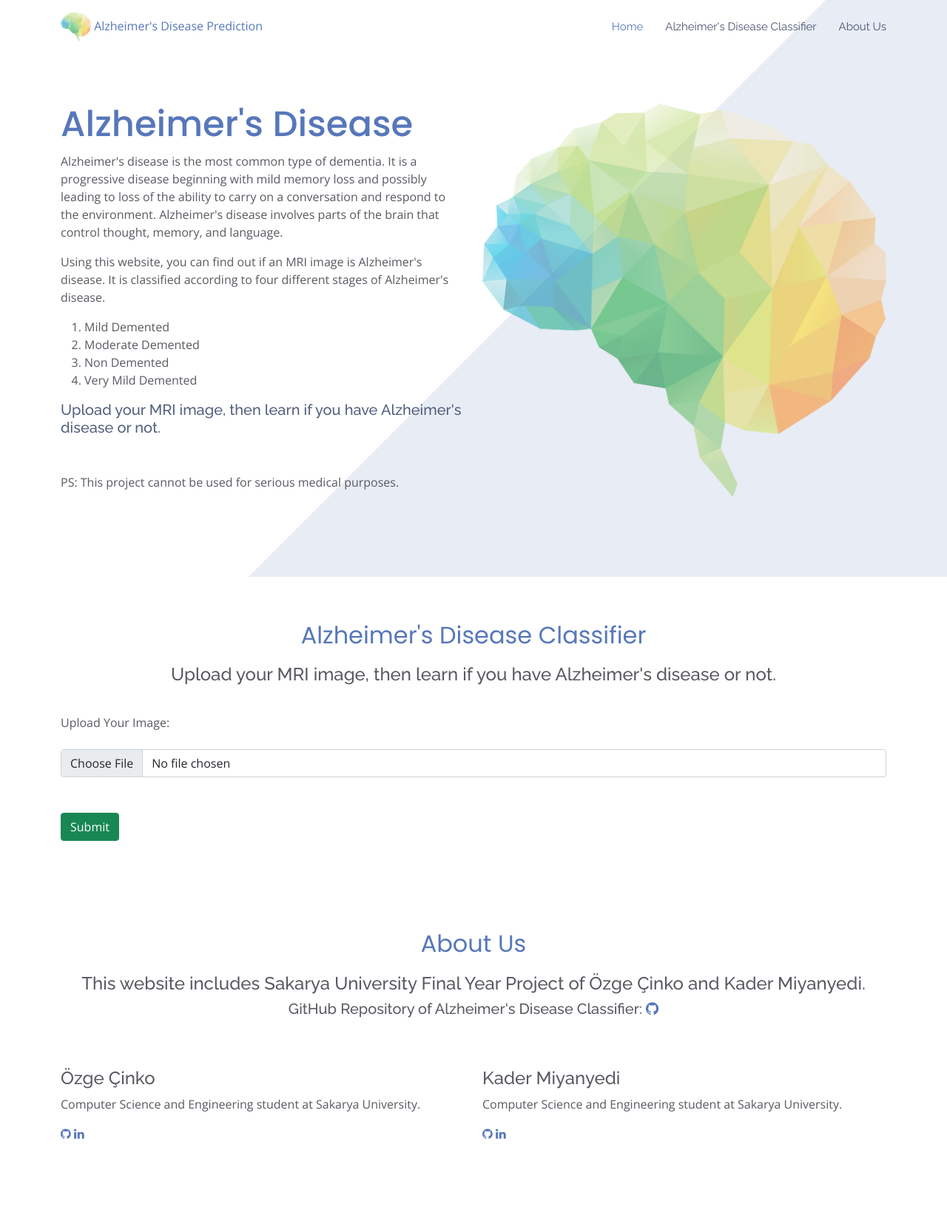
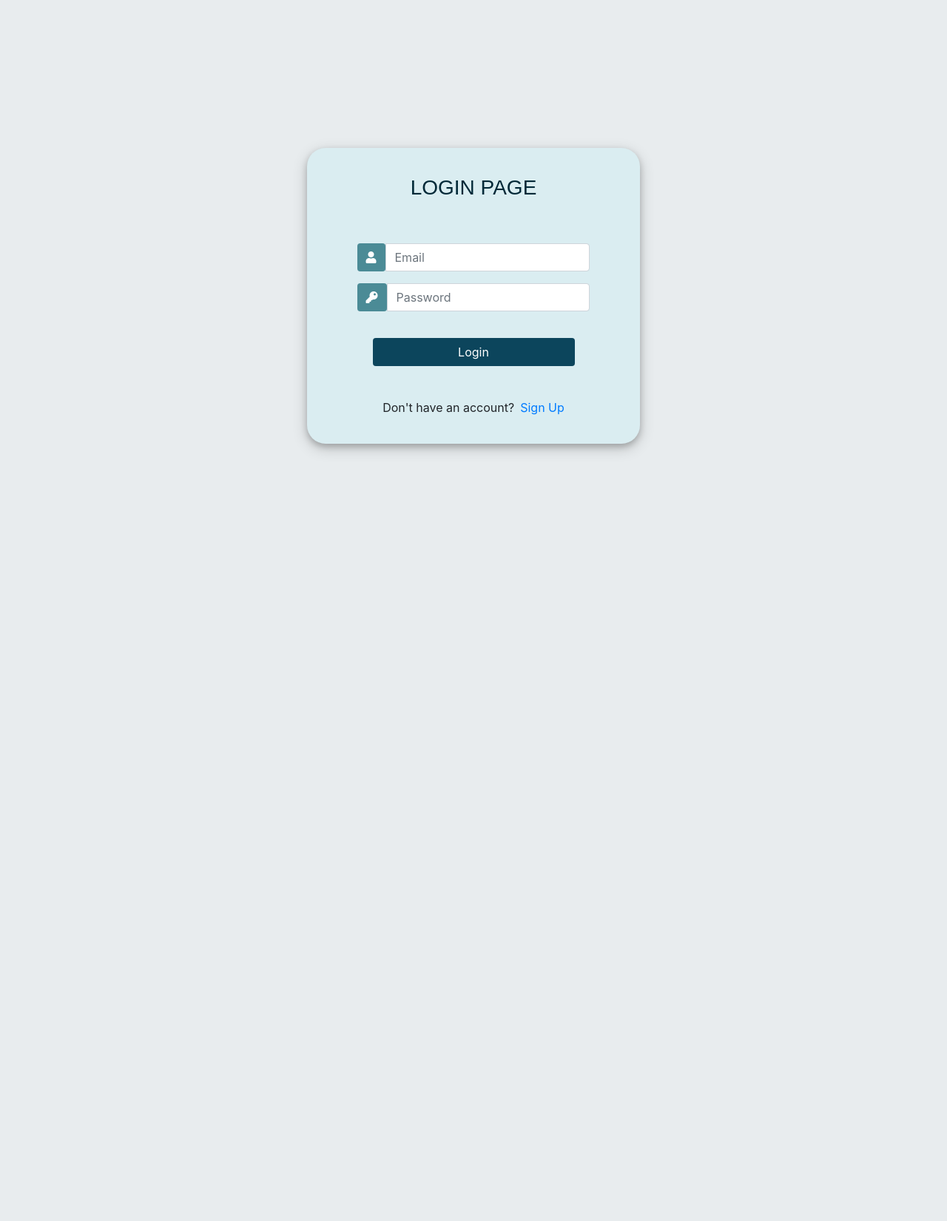
Before and after one commit to ozgecinko/AlzheimersDiseaseClassifier, a Flask app: page / in a window 1280 px wide. Shown: the whole page at 74% size. After the commit the page ends 612 px from the top, so only its background shows below. Run offline with Flask 2, Linux system fonts and the light colour scheme; some libraries are stand-ins or nearby versions.

Commit message:
add login and register html and logic

```diff
--- a/app.py
+++ b/app.py
@@ -1,56 +1,140 @@
-from flask import Flask, render_template, request
+from datetime import datetime
+from flask import Flask, render_template, request, redirect, url_for
 from keras.models import load_model
 from keras.preprocessing import image
 from keras.metrics import AUC
 from PIL import Image
 import numpy as np
+import pyrebase
+from config import firebase_config
 
 app = Flask(__name__)
+firebase = pyrebase.initialize_app(firebase_config)
+auth = firebase.auth()
+db = firebase.database()
 
-dependencies = {
-    'auc_roc': AUC
-}
+dependencies = {"auc_roc": AUC}
+person = {"is_logged_in": False, "name": "", "email": "", "uid": ""}
 
 verbose_name = {
-	0: "Non Demented",
-	1: "Very Mild Demented",
-	2: "Mild Demented",
-	3: "Moderate Demented"
+    0: "Non Demented",
+    1: "Very Mild Demented",
+    2: "Mild Demented",
+    3: "Moderate Demented",
 }
 
 # Select model
-model = load_model('alzheimer_cnn_model.h5', compile=False)
+model = load_model("alzheimer_cnn_model.h5", compile=False)
 
 model.make_predict_function()
 
+
 def predict_label(img_path):
-	test_image = Image.open(img_path).convert('L')
-	test_image = image.img_to_array(test_image)/255.0
-	test_image = test_image.reshape(-1, 128, 128, 1)
+    test_image = Image.open(img_path).convert("L")
+    test_image = image.img_to_array(test_image) / 255.0
+    test_image = test_image.reshape(-1, 128, 128, 1)
 
-	predict_x=model.predict(test_image)
-	classes_x=np.argmax(predict_x,axis=1)
+    predict_x = model.predict(test_image)
+    classes_x = np.argmax(predict_x, axis=1)
 
-	return verbose_name[classes_x[0]]
-
-# routes
-@app.route("/", methods=['GET', 'POST'])
-def main():
-	return render_template("index.html")
+    return verbose_name[classes_x[0]]
 
 
-@app.route("/submit", methods = ['GET', 'POST'])
-def get_output():
-	if request.method == 'POST':
-		img = request.files['my_image']
-
-		img_path = "static/tests/" + img.filename
-		img.save(img_path)
-
-		predict_result = predict_label(img_path)
-
-	return render_template("index.html", prediction = predict_result, img_path = img_path)
+@app.route("/login")
+def login():
+    return render_template("login.html")
 
 
-if __name__ =='__main__':
-	app.run(debug = True)
+@app.route("/signup")
+def signup():
+    return render_template("register.html")
+
+
+@app.route("/", methods=["GET", "POST"])
+def main():
+    if person["is_logged_in"]:
+        return render_template("index.html", person=person)
+    return render_template("login.html")
+
+
+@app.route("/submit", methods=["GET", "POST"])
+def get_output():
+    if request.method == "POST":
+        img = request.files["my_image"]
+
+        img_path = "static/tests/" + img.filename
+        img.save(img_path)
+
+        predict_result = predict_label(img_path)
+
+    if person["is_logged_in"]:
+        data = {
+            "user_name": person["name"],
+            "result": predict_result,
+            "created_at": datetime.now(),
+        }
+        db.child("alzheimer_results").child(person["uid"]).set(data)
+
+    return render_template(
+        "index.html", prediction=predict_result, img_path=img_path, person=person
+    )
+
+
+@app.route("/previous-results", methods=["GET", "POST"])
+def previous_results():
+    # Todo: create new previous list template
+    return render_template("index.html")
+
+
+@app.route("/auth/token", methods=["POST", "GET"])
+def token():
+    if request.method == "POST":
+        result = request.form
+        email, password = result["email"], result["password"]
+        try:
+            user = auth.sign_in_with_email_and_password(email, password)
+            person["is_logged_in"] = True
+            person["email"] = user["email"]
+            person["uid"] = user["localId"]
+
+            data = db.child("users").get()
+            person["name"] = data.val()[person["uid"]]["name"]
+            return redirect(url_for("main"))
+        except:
+            return redirect(url_for("login"))
+    else:
+        if person["is_logged_in"]:
+            return redirect(url_for("main"))
+        else:
+            return redirect(url_for("login"))
+
+
+@app.route("/register", methods=["POST", "GET"])
+def register():
+    if request.method == "POST":
+        result = request.form
+        email, password, name = result["email"], result["password"], result["name"]
+        try:
+            auth.create_user_with_email_and_password(email, password)
+            user = auth.sign_in_with_email_and_password(email, password)
+
+            person["is_logged_in"] = True
+            person["email"] = user["email"]
+            person["uid"] = user["localId"]
+            person["name"] = name
+
+            data = {"name": name, "email": email}
+            db.child("users").child(person["uid"]).set(data)
+
+            return redirect(url_for("main"))
+        except:
+            return redirect(url_for("signup"))
+    else:
+        if person["is_logged_in"]:
+            return redirect(url_for("main"))
+        else:
+            return redirect(url_for("signup"))
+
+
+if __name__ == "__main__":
+    app.run(debug=True)
--- a/templates/index.html
+++ b/templates/index.html
@@ -10,7 +10,9 @@
   <meta content="" name="keywords">
 
   <!-- Google Fonts -->
-  <link href="https://fonts.googleapis.com/css?family=Open+Sans:300,300i,400,400i,600,600i,700,700i|Raleway:300,300i,400,400i,500,500i,600,600i,700,700i|Poppins:300,300i,400,400i,500,500i,600,600i,700,700i" rel="stylesheet">
+  <link
+    href="https://fonts.googleapis.com/css?family=Open+Sans:300,300i,400,400i,600,600i,700,700i|Raleway:300,300i,400,400i,500,500i,600,600i,700,700i|Poppins:300,300i,400,400i,500,500i,600,600i,700,700i"
+    rel="stylesheet">
 
   <!-- Vendor CSS Files -->
   <link href="static/assets/vendor/aos/aos.css" rel="stylesheet">
@@ -46,6 +48,15 @@
           <li><a class="nav-link scrollto active" href="#hero">Home</a></li>
           <li><a class="nav-link scrollto" href="#contact">Alzheimer's Disease Classifier</a></li>
           <li><a class="nav-link scrollto" href="#features">About Us</a></li>
+          {% if person["is_logged_in"] %}
+          <li><a class="nav-link scrollto" href="/previous-results">Previous Results</a></li>
+          <li class="nav-link">
+            {{ person["name"] }}
+          </li>
+          {% else %}
+          <li><a class="nav-link scrollto" href="/login">Login</a></li>
+          {% endif %}
+
         </ul>
         <i class="bi bi-list mobile-nav-toggle"></i>
       </nav><!-- .navbar -->
@@ -62,7 +73,9 @@
           <div>
             <h1>Alzheimer's Disease</h1>
             <p>
-              Alzheimer's disease is the most common type of dementia. It is a progressive disease beginning with mild memory loss and possibly leading to loss of the ability to carry on a conversation and respond to the environment. Alzheimer's disease involves parts of the brain that control thought, memory, and language.
+              Alzheimer's disease is the most common type of dementia. It is a progressive disease beginning with mild
+              memory loss and possibly leading to loss of the ability to carry on a conversation and respond to the
+              environment. Alzheimer's disease involves parts of the brain that control thought, memory, and language.
             </p>
             <p>
               Using this website, you can find out if an MRI image is Alzheimer's disease.
@@ -105,7 +118,7 @@
                 <label class="control-label col-sm-2" for="pwd">Upload Your Image:</label>
                 <div class="col-lg-12">
                   </br>
-                      <input type="file" class="form-control" placeholder="Hours Studied"  name="my_image" id="pwd">
+                  <input type="file" class="form-control" placeholder="Hours Studied" name="my_image" id="pwd">
                   </br>
                 </div>
               </div>
@@ -122,7 +135,7 @@
             <img src="{{img_path}}" height="400px" width="400px">
             </br>
             </br>
-                <h2> Alzheimer Disease Prediction   : <i> {{prediction}} </i></h2>
+            <h2> Alzheimer Disease Prediction : <i> {{prediction}} </i></h2>
 
             {% endif %}
           </div>
@@ -139,7 +152,8 @@
           <h2>About Us</h2>
           <h4>This website includes Sakarya University Final Year Project of Özge Çinko and Kader Miyanyedi.
           </h4>
-          <h5>GitHub Repository of Alzheimer's Disease Classifier: <a href="https://github.com/ozgecinko/AlzheimersDiseaseClassifier"><i class="fa fa-github"></i></a></h5>
+          <h5>GitHub Repository of Alzheimer's Disease Classifier: <a
+              href="https://github.com/ozgecinko/AlzheimersDiseaseClassifier"><i class="fa fa-github"></i></a></h5>
         </div>
 
         <div class="row no-gutters">
@@ -174,7 +188,8 @@
 
   </main><!-- End #main -->
 
-  <a href="#" class="back-to-top d-flex align-items-center justify-content-center"><i class="bi bi-arrow-up-short"></i></a>
+  <a href="#" class="back-to-top d-flex align-items-center justify-content-center"><i
+      class="bi bi-arrow-up-short"></i></a>
   <!-- Vendor JS Files -->
   <script src="static/assets/vendor/aos/aos.js"></script>
   <script src="static/assets/vendor/bootstrap/js/bootstrap.bundle.min.js"></script>
--- /dev/null
+++ b/templates/login.html
@@ -0,0 +1,131 @@
+<!DOCTYPE html>
+<html>
+
+<head>
+    <title>Login Page</title>
+    <link rel="stylesheet" href="https://stackpath.bootstrapcdn.com/bootstrap/4.1.3/css/bootstrap.min.css"
+        integrity="sha384-MCw98/SFnGE8fJT3GXwEOngsV7Zt27NXFoaoApmYm81iuXoPkFOJwJ8ERdknLPMO" crossorigin="anonymous">
+    <script src="https://ajax.googleapis.com/ajax/libs/jquery/3.3.1/jquery.min.js"></script>
+    <link rel="stylesheet" href="https://use.fontawesome.com/releases/v5.6.1/css/all.css"
+        integrity="sha384-gfdkjb5BdAXd+lj+gudLWI+BXq4IuLW5IT+brZEZsLFm++aCMlF1V92rMkPaX4PP" crossorigin="anonymous">
+
+
+    <style>
+        body,
+        html {
+            margin: 0;
+            padding: 0;
+            height: 100%;
+            background: #e8ecee !important;
+        }
+
+        .user_card {
+            width: 450px;
+            height: 400px;
+            margin-top: auto;
+            margin-bottom: auto;
+            background: #daedf1;
+            position: relative;
+            display: flex;
+            justify-content: center;
+            flex-direction: column;
+            padding: 10px;
+            box-shadow: 0 4px 8px 0 rgba(0, 0, 0, 0.2), 0 6px 20px 0 rgba(0, 0, 0, 0.19);
+            -webkit-box-shadow: 0 4px 8px 0 rgba(0, 0, 0, 0.2), 0 6px 20px 0 rgba(0, 0, 0, 0.19);
+            -moz-box-shadow: 0 4px 8px 0 rgba(0, 0, 0, 0.2), 0 6px 20px 0 rgba(0, 0, 0, 0.19);
+            border-radius: 25px;
+
+        }
+
+        .form_container {
+            margin-top: 50px;
+        }
+
+        #form-title {
+            color: #022938;
+            font-family: sans-serif;
+
+        }
+
+        .login_btn {
+            width: 100%;
+            background: #0c455c !important;
+            color: white !important;
+        }
+
+        .login_btn:focus {
+            box-shadow: none !important;
+            outline: 0px !important;
+        }
+
+        .login_container {
+            padding: 20px;
+        }
+
+        .input-group-text {
+            background: rgb(75, 139, 150) !important;
+            color: white !important;
+            border: 0 !important;
+            border-radius: 4px !important;
+        }
+
+        .input_user,
+        .input_pass:focus {
+            box-shadow: none !important;
+            outline: 0px !important;
+        }
+
+        #messages {
+            position: relative;
+            color: #fff;
+            padding: 10px;
+            margin-top: 10px;
+        }
+    </style>
+
+</head>
+
+<body>
+    <div class="container h-100">
+        <div class="d-flex justify-content-center h-100">
+            <div class="user_card">
+                <div class="d-flex justify-content-center">
+
+
+                    <h3 id="form-title">LOGIN PAGE</h3>
+                </div>
+                <div class="d-flex justify-content-center form_container">
+                    <form action="http://127.0.0.1:5000/auth/token" method="POST">
+                        <div class="input-group mb-3">
+                            <div class="input-group-append">
+                                <span class="input-group-text"><i class="fas fa-user"></i></span>
+                            </div>
+                            <input type="text" name="email" placeholder="Email " class="form-control">
+                        </div>
+
+                        <div class="input-group mb-2">
+                            <div class="input-group-append">
+                                <span class="input-group-text"><i class="fas fa-key"></i></span>
+                            </div>
+
+                            <input type="password" name="password" placeholder="Password" class="form-control">
+                        </div>
+
+                        <div class="d-flex justify-content-center mt-3 login_container">
+                            <input class="btn login_btn" type="submit" value="Login">
+                        </div>
+                    </form>
+
+                </div>
+                <div class="mt-4">
+                    <div class="d-flex justify-content-center links">
+                        Don't have an account? <a href="http://127.0.0.1:5000/signup" class="ml-2">Sign Up</a>
+                    </div>
+
+                </div>
+            </div>
+        </div>
+    </div>
+</body>
+
+</html>
```
Also changed, not shown: templates/register.html (added, +120 -0 lines). Lines whose indentation alone changed are shown as unchanged.
